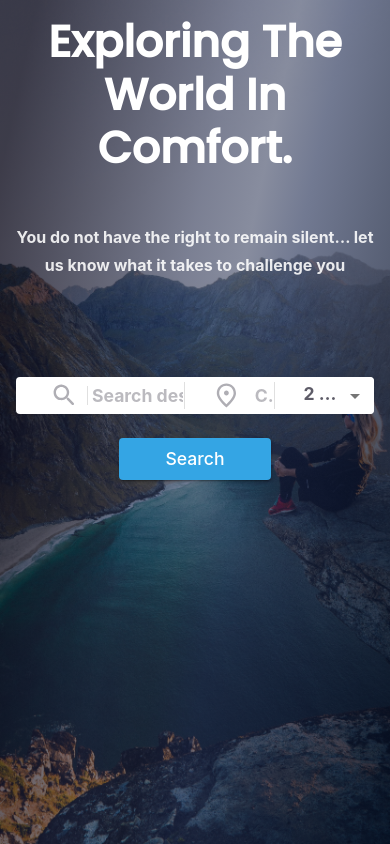
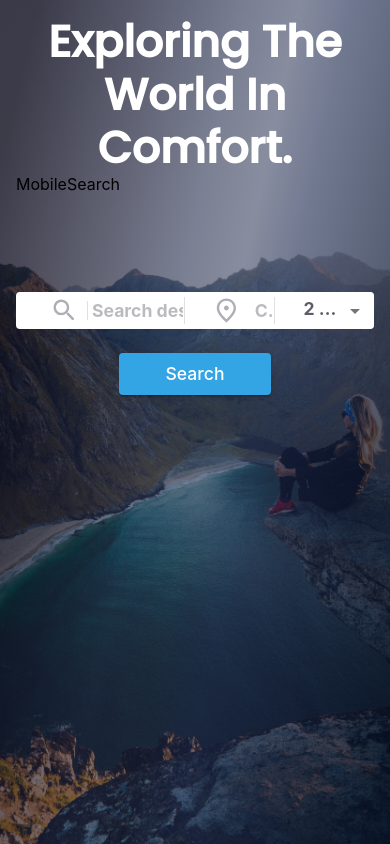
Before and after one commit to jallenmanaloto/Travel-Agency, a React (Create React App) app: page / in a window 390 px wide. Built offline with nearby package versions, Linux system fonts and the light colour scheme.

Commit message:
Fixed display of texts on mobile view

```diff
--- a/src/components/landing/header/Head.js
+++ b/src/components/landing/header/Head.js
@@ -7,6 +7,7 @@ import Nav from "./Nav";
 import { fontPoppins, fontInter } from "../../../themes/Font";
 import { ThemeProvider } from "@mui/material/styles";
 import Search from "./Search";
+import MobileSearch from "./mobile/MobileSearch";
 
 const Head = () => {
   return (
@@ -19,7 +20,7 @@ const Head = () => {
       >
         <Nav />
         <Grid container justifyContent="center">
-          <Grid item sm={10} md={7} lg={5}>
+          <Grid item xs={10} sm={10} md={7} lg={5}>
             <ThemeProvider theme={fontPoppins}>
               <Typography
                 sx={{
@@ -39,6 +40,7 @@ const Head = () => {
             </ThemeProvider>
           </Grid>
         </Grid>
+        <MobileSearch />
         <Grid container justifyContent="center">
           <Grid item sm={8} md={8} lg={4}>
             <ThemeProvider theme={fontInter}>
@@ -46,6 +48,7 @@ const Head = () => {
                 className="sub-header"
                 variant="h4"
                 sx={{
+                  display: { xs: "none", sm: "inline-block" },
                   pt: "49px",
                   fontSize: {
                     xs: "1rem",
```
